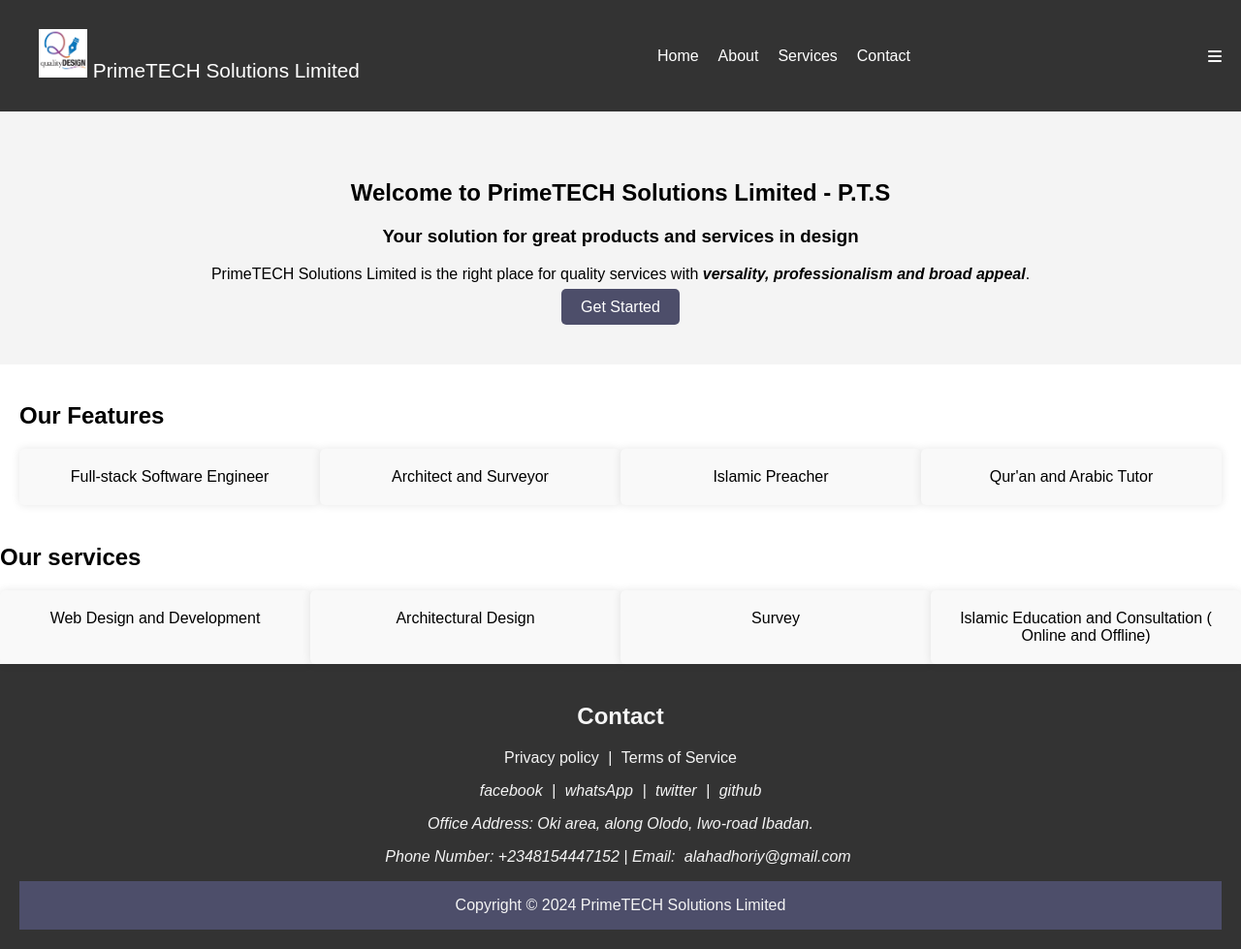
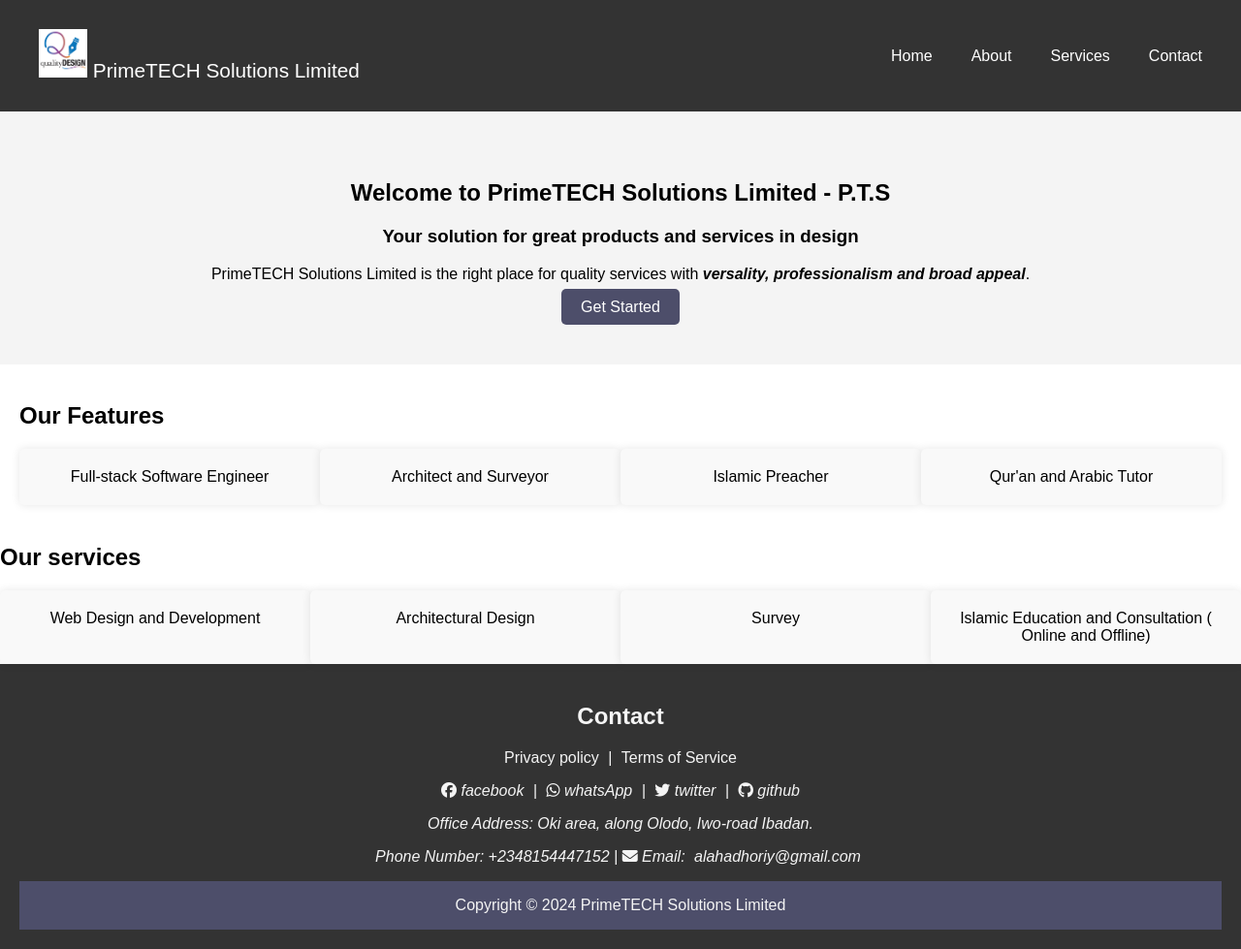
Before and after one commit to Abdulwarithbello/company-website, a plain HTML site: page index.html in a window 1280 px wide. Shown: the whole page at 97% size. Drawn offline with Linux system fonts and the light colour scheme.

Commit message:
dropdown and icons added

```diff
--- a/index.html
+++ b/index.html
@@ -19,7 +19,7 @@
                 <li><a href="#contact">Contact</a></li>
             </ul>
         </nav>
-        <i class="fa-solid fa-bars"></i>
+        <span><i class="fa-solid fa-bars"></i></span>
     </header>
     <div class="drop">
         <ul>
@@ -68,9 +68,9 @@
         <h2>Contact</h2>
         <div> <p><a href="#home">Privacy policy </a>| <a href="#services">Terms of Service</a></p>
             <address>
-                <a href="https://www.facebook.com/profile.php?id=100069546865457">facebook</a> | <a href="https://wa.me/qr/GN3SJ4YQAIXKD1">whatsApp</a> | <a href="https://x.com/AkinOfficer?t=oBDX34feUfXxl5TlZe_nfw&s=08">twitter</a> | <a href="https://github.com/Abdulwarithbello">github</a>
+                <a href="https://www.facebook.com/profile.php?id=100069546865457"><i class="fa-brands fa-facebook"></i> facebook</a> | <a href="https://wa.me/qr/GN3SJ4YQAIXKD1"><i class="fa-brands fa-whatsapp"></i> whatsApp</a> | <a href="https://x.com/AkinOfficer?t=oBDX34feUfXxl5TlZe_nfw&s=08"><i class="fa-brands fa-twitter"></i> twitter</a> | <a href="https://github.com/Abdulwarithbello"><i class="fa-brands fa-github"></i> github</a>
                 <p>Office Address: Oki area, along Olodo, Iwo-road Ibadan.</p>
-                <p>Phone Number: +2348154447152 | Email: <a href="https:/www.gmail.com">alahadhoriy@gmail.com</a></p>
+                <p>Phone Number: +2348154447152 | <i class="fa-solid fa-envelope"></i> Email: <a href="https:/www.gmail.com">alahadhoriy@gmail.com</a></p>
             </address>
         </div>
         <div class="footer-bottom">
--- a/style.css
+++ b/style.css
@@ -41,6 +41,9 @@ header{
     display: none;
     margin-left: 0;
 }
+span{
+    display: none;
+}
 nav ul{
     list-style-type: none;
     margin: 0;
@@ -52,8 +55,7 @@ nav ul li a{
     text-decoration: none;
 }
 nav ul li{
-    margin-right:20px;
-    margin-left: 0;
+    margin:0 20px;
 }
 nav li :hover{
     background-color: gray;
@@ -147,4 +149,7 @@ footer .footer-bottom{
         display: block;
         margin-left: 0;
     }
+    span{
+        display: block;
+    }
 }
```
